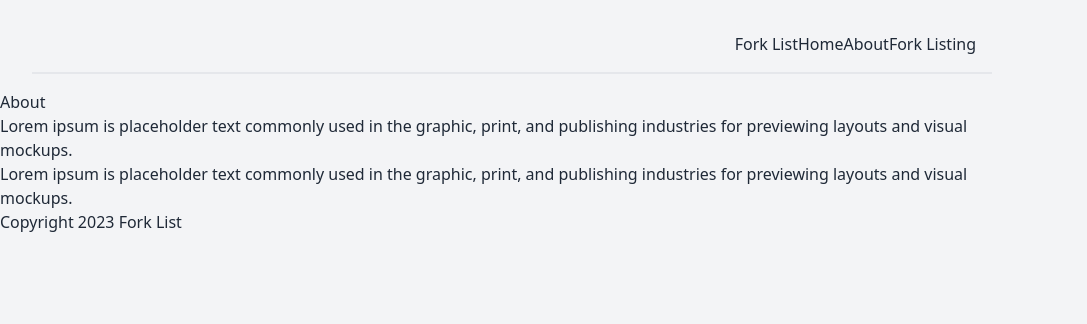
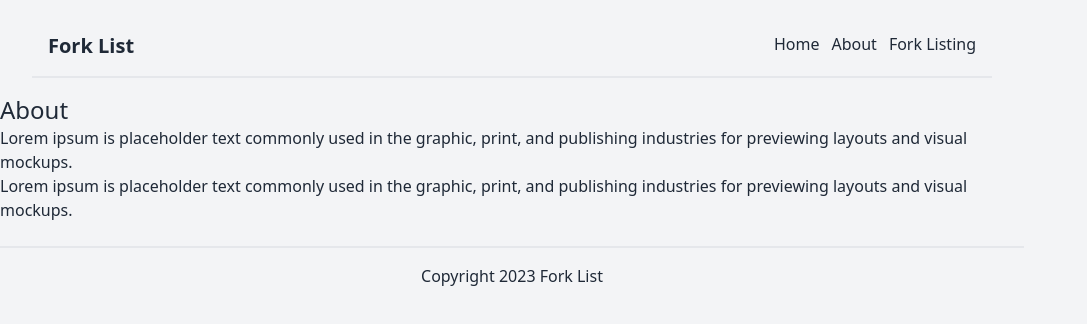
Before and after one commit to sameetghouri/Next-ListApp, a Next.js app: page /about in a window 1280 px wide. Shown: the top 324 px of the page, without its empty margins (0-1087 px from the left). Built offline with nearby package versions, Linux system fonts and the light colour scheme.

Commit message:
modified

```diff
--- a/app/about/page.js
+++ b/app/about/page.js
@@ -1,6 +1,6 @@
 const About = () => {
     return ( <div>
-        <h1>About</h1>
+        <h1 className='text-2xl'>About</h1>
         <p>Lorem ipsum is placeholder text commonly used in the graphic, print, and publishing industries for previewing layouts and visual mockups.</p>
         <p>Lorem ipsum is placeholder text commonly used in the graphic, print, and publishing industries for previewing layouts and visual mockups.</p>
     </div> );
--- a/app/forks/page.js
+++ b/app/forks/page.js
@@ -1,6 +1,6 @@
 const forks = () => {
     return ( <div>
-        <h1>Forks</h1>
+        <h1 className='text-2xl'>Forks</h1>
     </div> );
 }
 
--- a/app/page.js
+++ b/app/page.js
@@ -9,7 +9,7 @@ export default function Home() {
   return (
     <main >
 
-     <h1 className='text-red-500' >HomePage</h1>
+     <h1 className='text-2xl' >HomePage</h1>
      <p>Lorem ipsum is placeholder text commonly used in the graphic, print, and publishing industries for previewing layouts and visual mockups.</p>
 
      <Link href='/forks'>See Forks Listing</Link>
--- a/components/Footer.js
+++ b/components/Footer.js
@@ -1,5 +1,5 @@
 const Footer = () => {
-    return ( <div>
+    return ( <div className="block text-center py-4 mt-6 border-t-2">
         <p>Copyright 2023 Fork List</p>
     </div> );
 }
--- a/components/Nav.js
+++ b/components/Nav.js
@@ -1,8 +1,8 @@
 import Link  from 'next/link';
 const Nav = () => {
     return (
-    <nav className='my-4 mx-8 p-4 flex justify-end align-bottom border-b-2'>
-        <div>
+    <nav className='my-4 mx-8 p-4 flex gap-3 justify-end align-bottom border-b-2'>
+        <div className='mr-auto font-bold text-xl'>
         <h1>Fork List</h1>
         </div>
         <Link href="/" >Home</Link>
```
